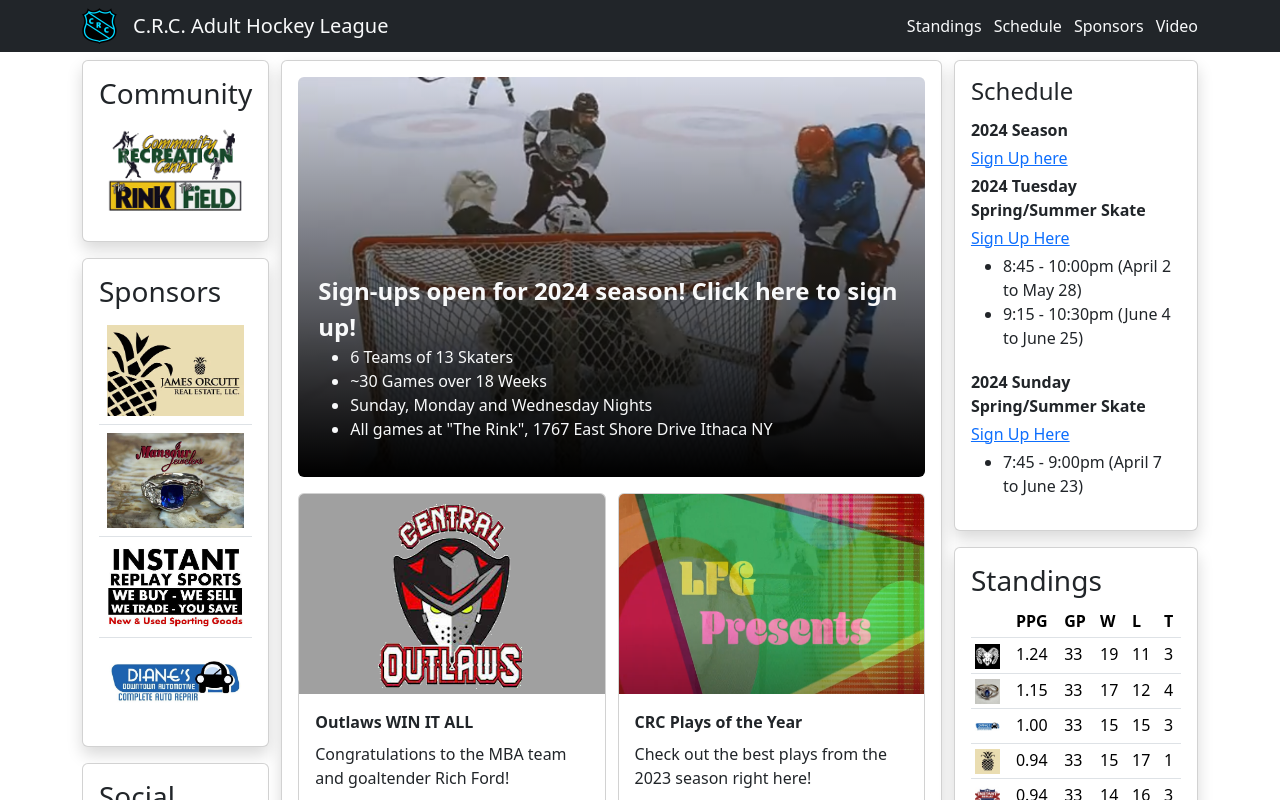
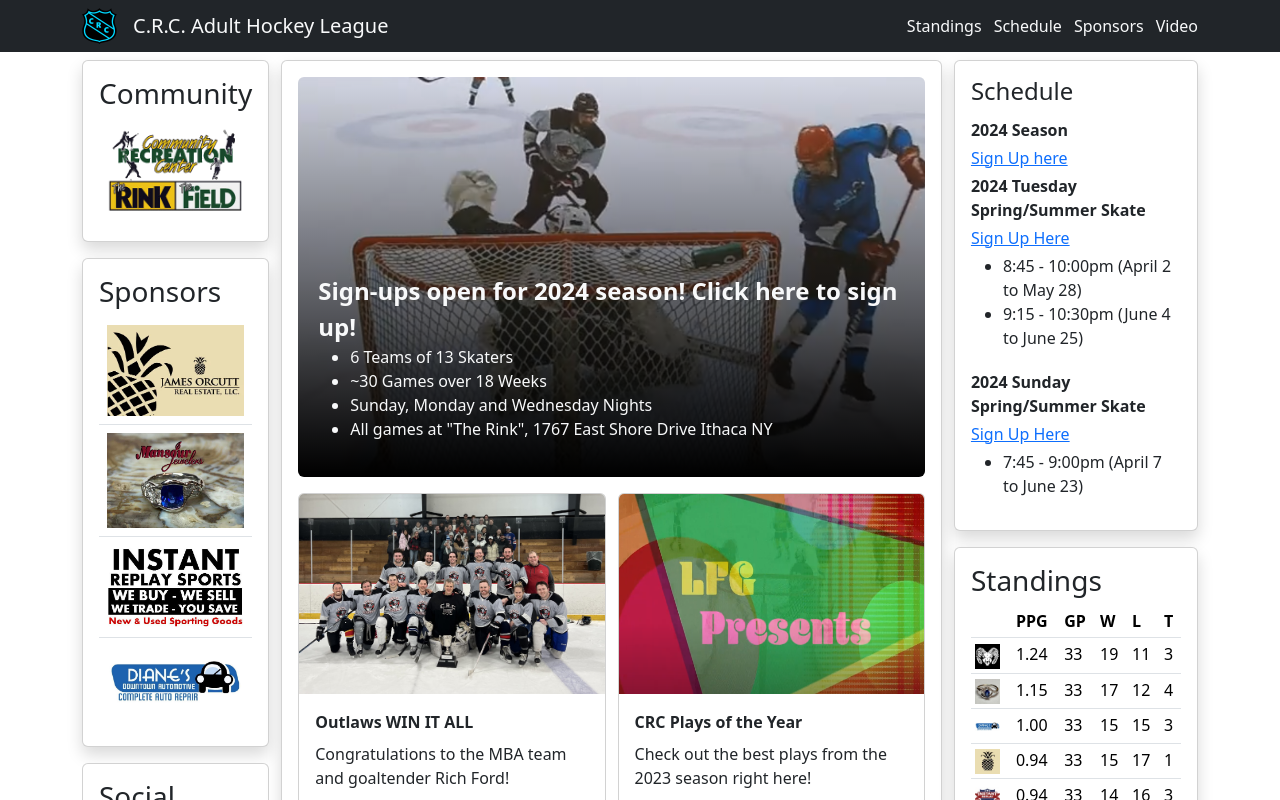
Before and after one commit to MichaelBluetooth/ithaca-ab-hockey, an Angular app: page / in a window 1280 px wide. Shown: the top 800 px of the page. Built offline with nearby package versions, Linux system fonts and the light colour scheme.

Commit message:
mba champ photo

```diff
--- a/src/app/home/components/secondary-content/secondary-content.component.ts
+++ b/src/app/home/components/secondary-content/secondary-content.component.ts
@@ -19,7 +19,7 @@ export class SecondaryContentComponent {
     {
       title: "Outlaws WIN IT ALL",
       description: "Congratulations to the MBA team and goaltender Rich Ford!",
-      image: "assets/images/outlaws.png",
+      image: "assets/images/2024_champs.png",
       link: "https://www.youtube.com/watch?v=u8vVIxWCWNc"
     },
     {
```
Also changed, not shown: src/assets/images/2024_champs.png (added), src/assets/images/2024_flyer.PNG (added).
